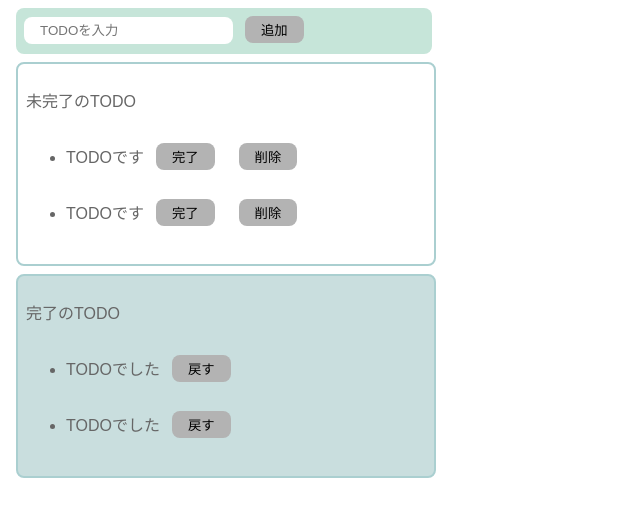
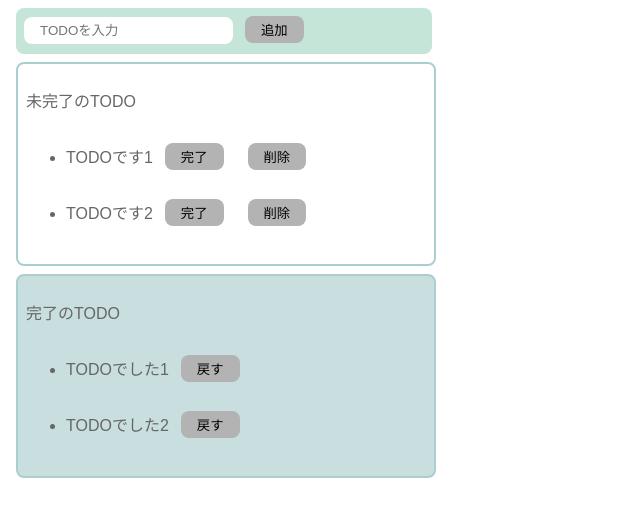
Before and after one commit to kei-mag/react-tailwindcss-ts-tutorial, a React (Create React App) app: page / in a window 1280 px wide. Shown: the top 516 px of the page, without its empty margins (0-640 px from the left). Built offline with nearby package versions, Linux system fonts and the light colour scheme.

Commit message:
56. Reactでの実装を意識したモックに変更

```diff
--- a/src/Todo.jsx
+++ b/src/Todo.jsx
@@ -1,6 +1,9 @@
+import { useState } from "react";
 import "./styles.css";
 
 export const Todo = () => {
+    const [incompleteTodos, setIncompleteTodos] = useState(["TODOです1", "TODOです2"]);
+    const [completeTodos, setCompleteTodos] = useState(["TODOでした1", "TODOでした2"]);
     return (
         <>
         <div className="input-area">
@@ -10,37 +13,28 @@
         <div className="incomplete-area">
             <p>未完了のTODO</p>
             <ul>
-                <li>
+                {incompleteTodos.map((todo) => (
+                    <li key={todo}>
                     <div className="list-row">
-                        <p>TODOです</p>
+                        <p>{todo}</p>
                         <button>完了</button>
                         <button>削除</button>
                     </div>
                 </li>
-                <li>
-                    <div className="list-row">
-                        <p>TODOです</p>
-                        <button>完了</button>
-                        <button>削除</button>
-                    </div>
-                </li>
+                ))}
             </ul>
         </div>
         <div className="complete-area">
             <p>完了のTODO</p>
             <ul>
-                <li>
+                {completeTodos.map((todo) => (
+                    <li key={todo}>
                     <div className="list-row">
-                        <p>TODOでした</p>
+                        <p>{todo}</p>
                         <button>戻す</button>
                     </div>
                 </li>
-                <li>
-                    <div className="list-row">
-                        <p>TODOでした</p>
-                        <button>戻す</button>
-                    </div>
-                </li>
+                ))}
             </ul>
         </div>
         </>
```
